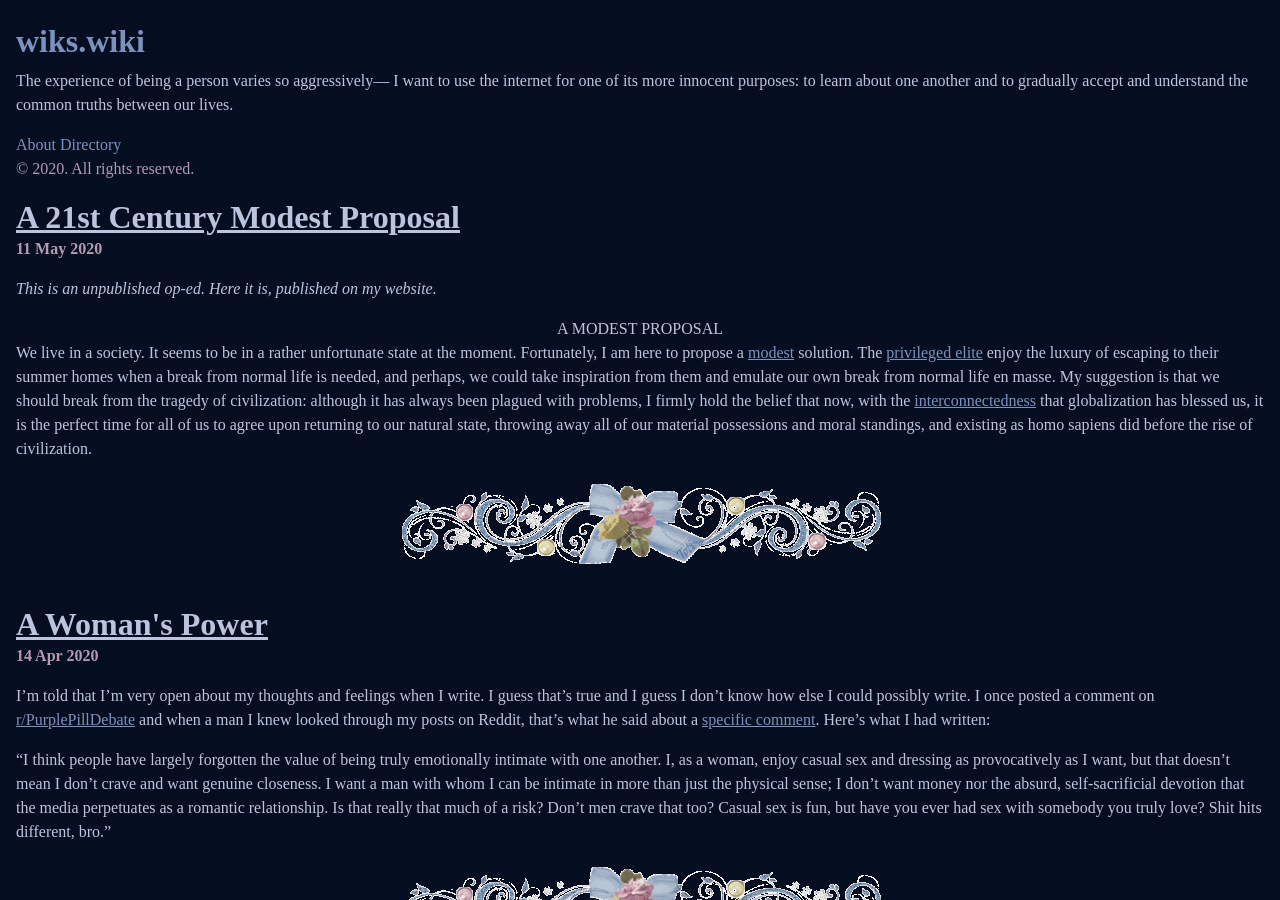
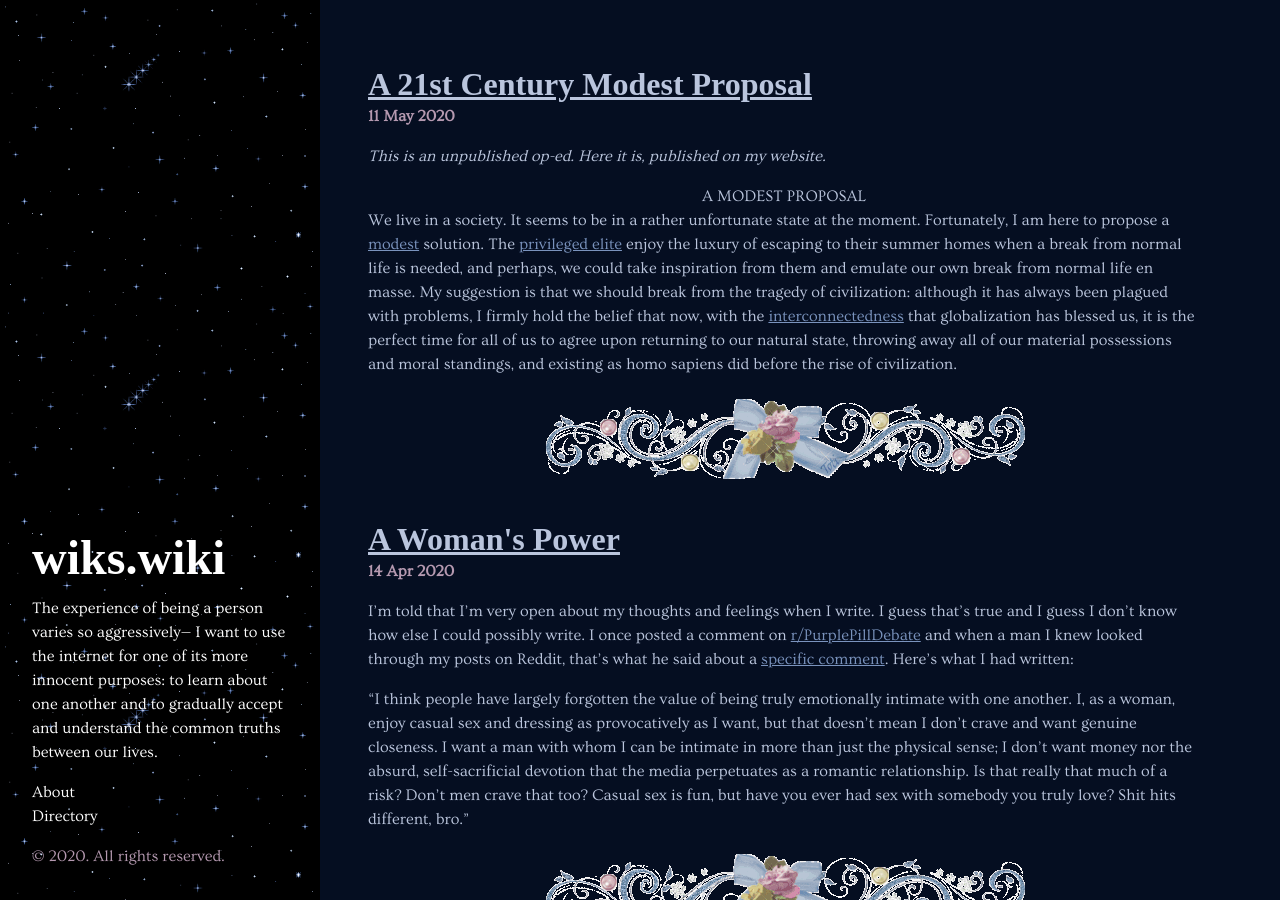
Before and after one commit to w1k5/w1k5.blog, a Jekyll site: the page built from index.html, in a window 1280 px wide and 900 px high. Built offline with Jekyll 4.4.1, drawn with Linux system fonts in a browser that asks for light colours; some web fonts are replaced; the list of posts is cut into pages by our own code; comment, search, counter and statistics services are not loaded.

Commit message:
Update head.html

```diff
--- a/_includes/head.html
+++ b/_includes/head.html
@@ -17,10 +17,10 @@
   <!-- CSS -->
   <link rel="stylesheet" href="public/css/poole.css">
   <link rel="stylesheet" href="public/css/syntax.css">
-  <link rel="stylesheet" href="w1k5.github.io/public/css/hyde.css">
+  <link rel="stylesheet" href="{{ site.baseurl }}/public/css/hyde.css">
 
   <!-- Icons -->
-<link rel="shortcut icon" href="/public/favicon.png">
+<link rel="shortcut icon" href="../public/favicon.png">
 
   <!-- RSS -->
 <link rel="alternate" type="application/rss+xml" title="RSS" href="/atom.xml">
```
